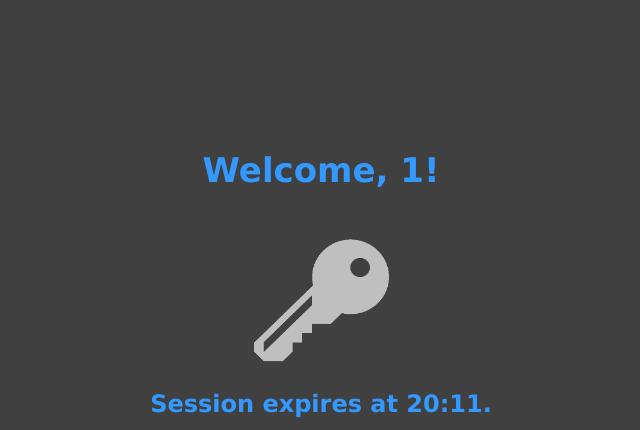
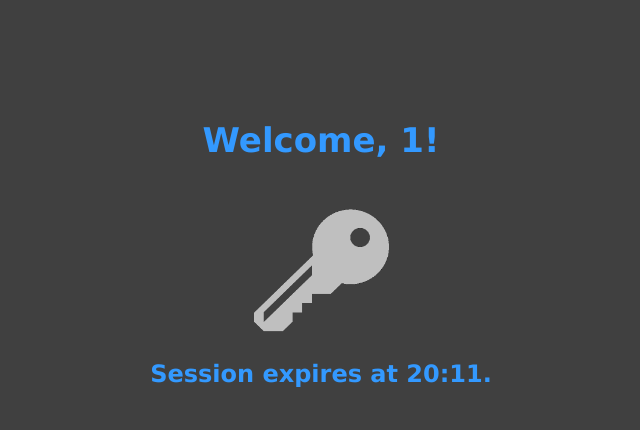
Before and after one commit to ivanleoncz/PyCaptive, a Flask app: page /welcome/1 in a window 1280 px wide. Shown: the top 430 px of the page, without its empty margins (319-959 px from the left). Run offline with Flask 2, Linux system fonts and the light colour scheme; parts of the project's set-up code (start-up, migrations or seed data) failed here and were passed over.

Commit message:
fixing indentation +adjusting position of elements

```diff
--- a/app/templates/login.html
+++ b/app/templates/login.html
@@ -3,11 +3,11 @@
 
   <head>
 
-  	<title> Captive Portal </title>
+    <title> Captive Portal </title>
 
-	<meta name="viewport" content="width=device-width, initial-scale=1.0">
+    <meta name="viewport" content="width=device-width, initial-scale=1.0">
 
-	<style type="text/css">
+    <style type="text/css">
 
       *     { font-family: "Lucida Sans Unicode", "Lucida Grande", sans-serif; }
 	  body  { background-image: url("/static/login_background.jpg");}
--- a/app/templates/welcome.html
+++ b/app/templates/welcome.html
@@ -6,7 +6,7 @@
 		<meta name="viewport" content="width=device-width, initial-scale=1.0">
 		<style type="text/css">
 			*   { font-family: "Lucida Sans Unicode", "Lucida Grande", sans-serif; }
- 		 	h1  { text-align: center; margin-top: 150px; margin-bottom: 40px; color: #3399ff; font-size: 34px; }
+ 		 	h1  { text-align: center; margin-top: 120px; margin-bottom: 40px; color: #3399ff; font-size: 34px; }
 			img { display: block; margin: 0px auto; width: 135px; height: 150px;  }
  		 	h3  { text-align: center; margin-top: 10px; color: #3399ff; font-size: 24px; }
 			p   { text-align: center; text-color: #ffffff; }
```
